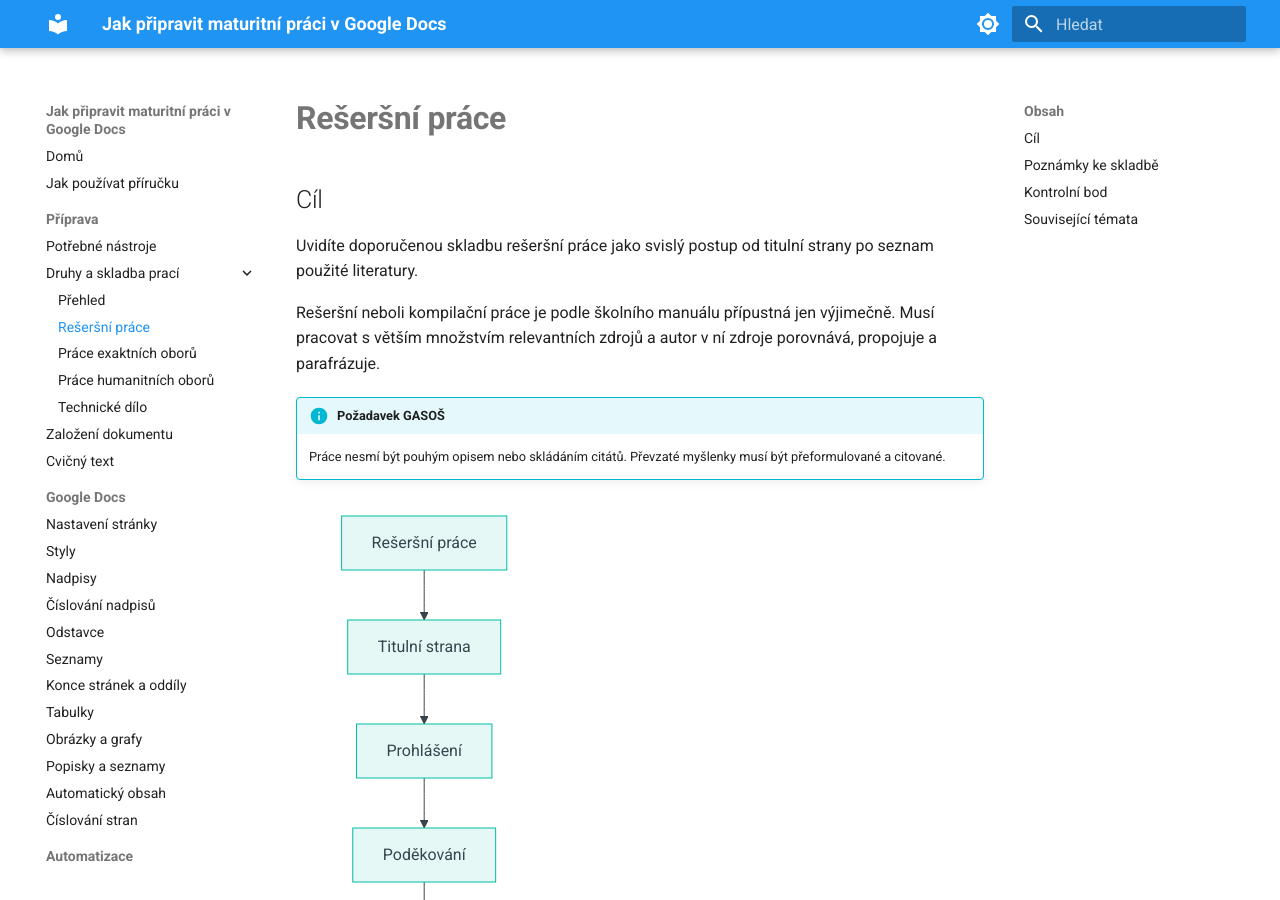
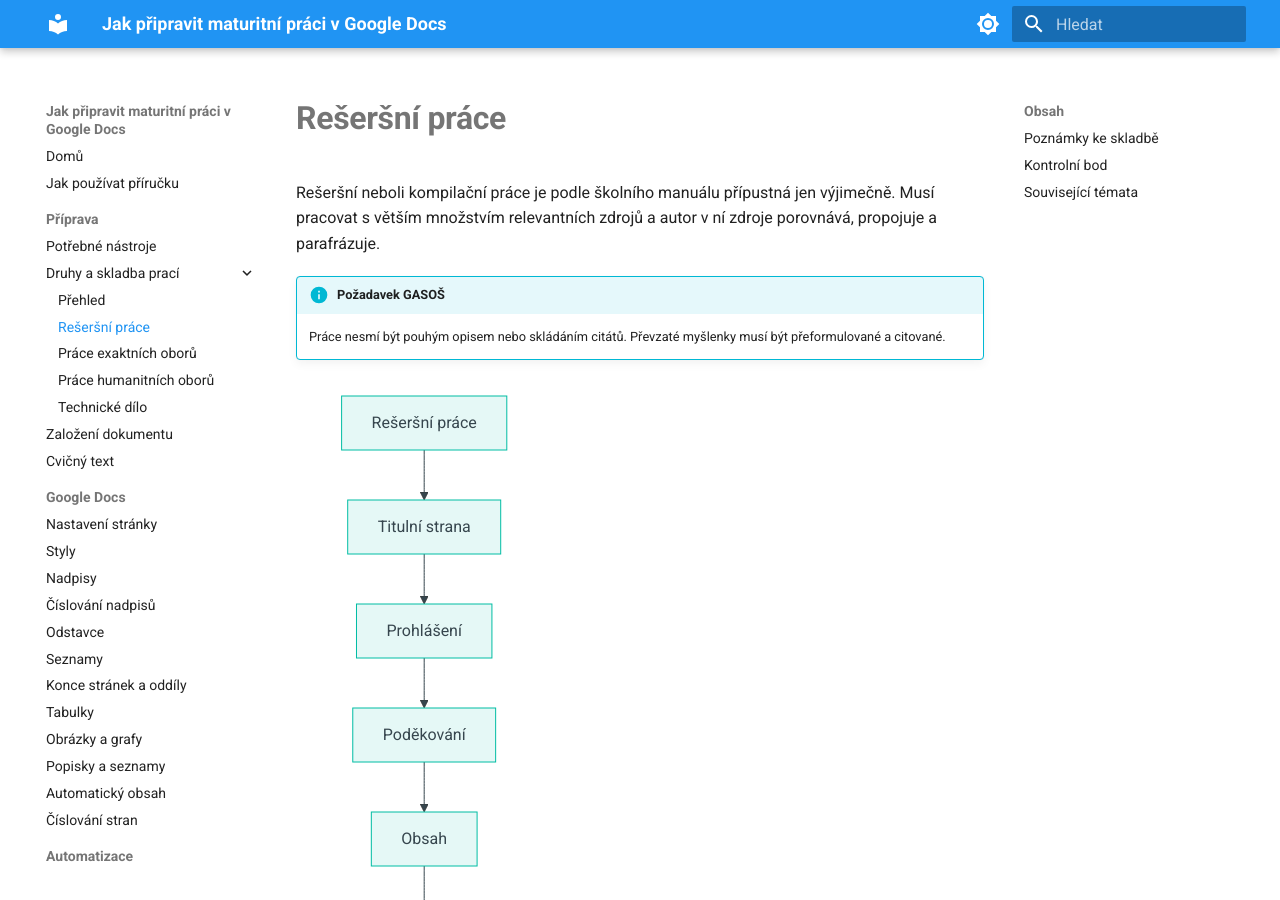
Before and after one commit to faitjaroslav-byte/maturitni_prace, an MkDocs documentation site: the page built from docs/priprava/resersni-prace.md, in a window 1280 px wide and 900 px high. Built offline with MkDocs 1.6.1 and Material for MkDocs 9.7.7, drawn with Linux system fonts in a browser that asks for light colours.

Commit message:
Remove goal intros from work type pages

```diff
--- a/docs/priprava/resersni-prace.md
+++ b/docs/priprava/resersni-prace.md
@@ -1,8 +1,4 @@
 # Rešeršní práce
-
-## Cíl
-
-Uvidíte doporučenou skladbu rešeršní práce jako svislý postup od titulní strany po seznam použité literatury.
 
 Rešeršní neboli kompilační práce je podle školního manuálu přípustná jen výjimečně. Musí pracovat s větším množstvím relevantních zdrojů a autor v ní zdroje porovnává, propojuje a parafrázuje.
 
```
Also changed, not shown: docs/priprava/prace-exaktnich-oboru.md (+0 -4 lines), docs/priprava/prace-humanitnich-oboru.md (+0 -4 lines), docs/priprava/technicke-dilo.md (+0 -4 lines).
